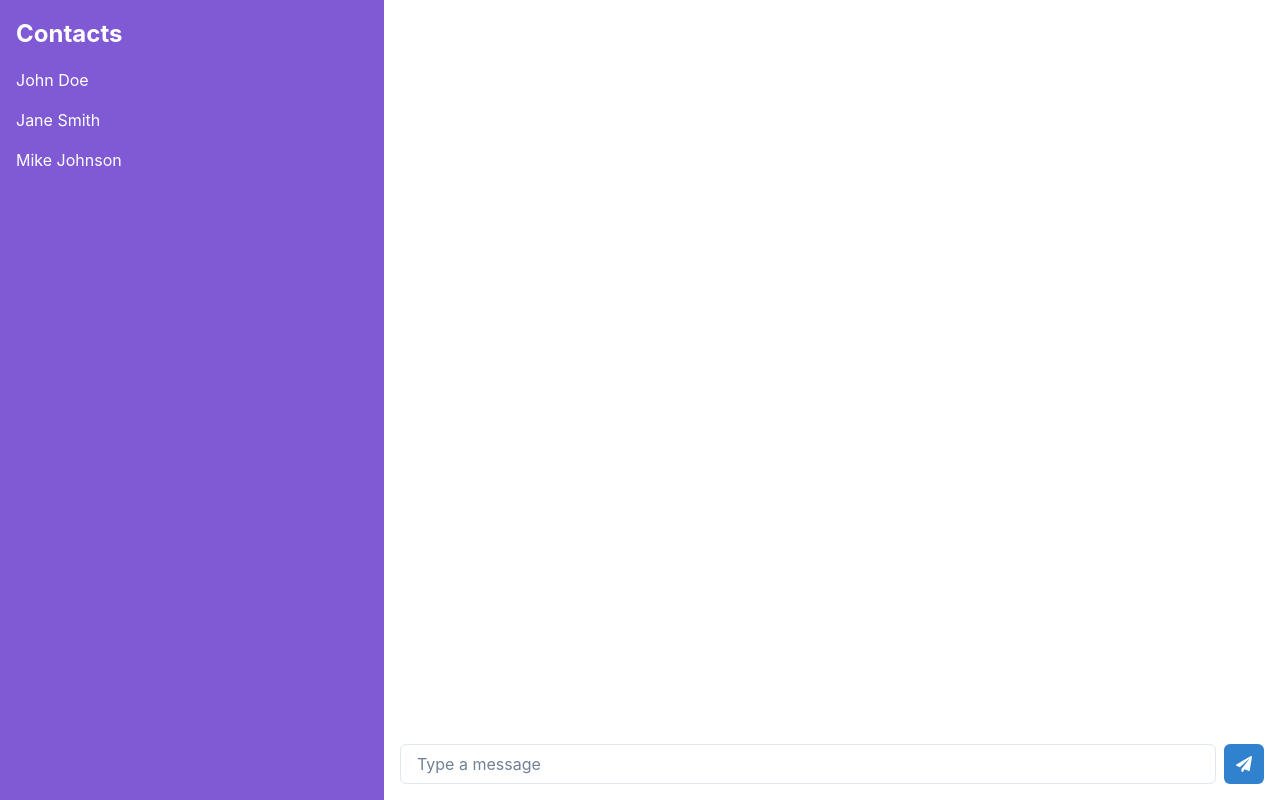
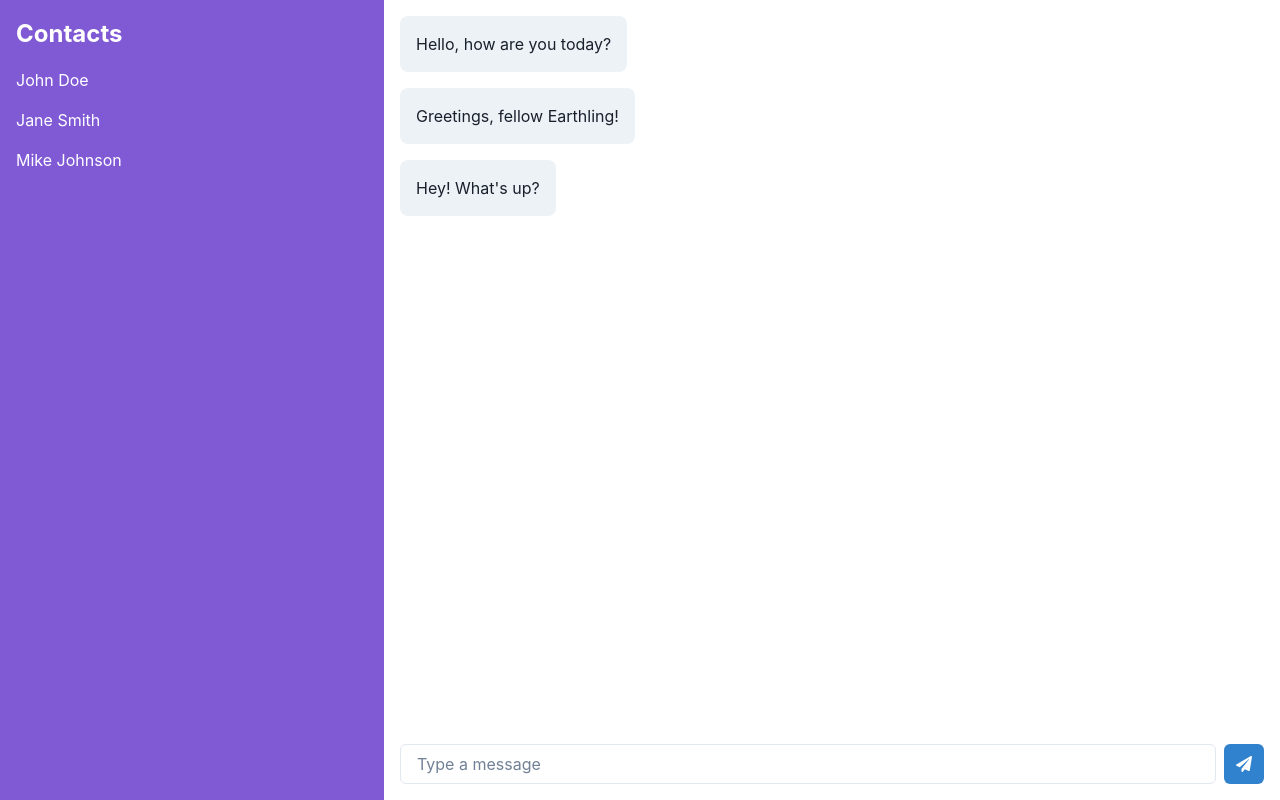
Before and after one commit to GPT-Engineer-App-Dev/whisper-chat, a React (Vite) app: page / in a window 1280 px wide. Built offline with nearby package versions, Linux system fonts and the light colour scheme.

Commit message:
Updated default messages in the chat app with a variety of interesting greetings.

```diff
--- a/src/pages/Index.jsx
+++ b/src/pages/Index.jsx
@@ -4,7 +4,11 @@ import { FaPaperPlane } from "react-icons/fa";
 
 const Index = () => {
   const [message, setMessage] = useState('');
-  const [messages, setMessages] = useState([]);
+  const [messages, setMessages] = useState([
+    "Hello, how are you today?",
+    "Greetings, fellow Earthling!",
+    "Hey! What's up?"
+  ]);
   return (
     <Box h="100vh" bg="white">
       <Flex h="100%" direction={{ base: "column", md: "row" }}>
```
